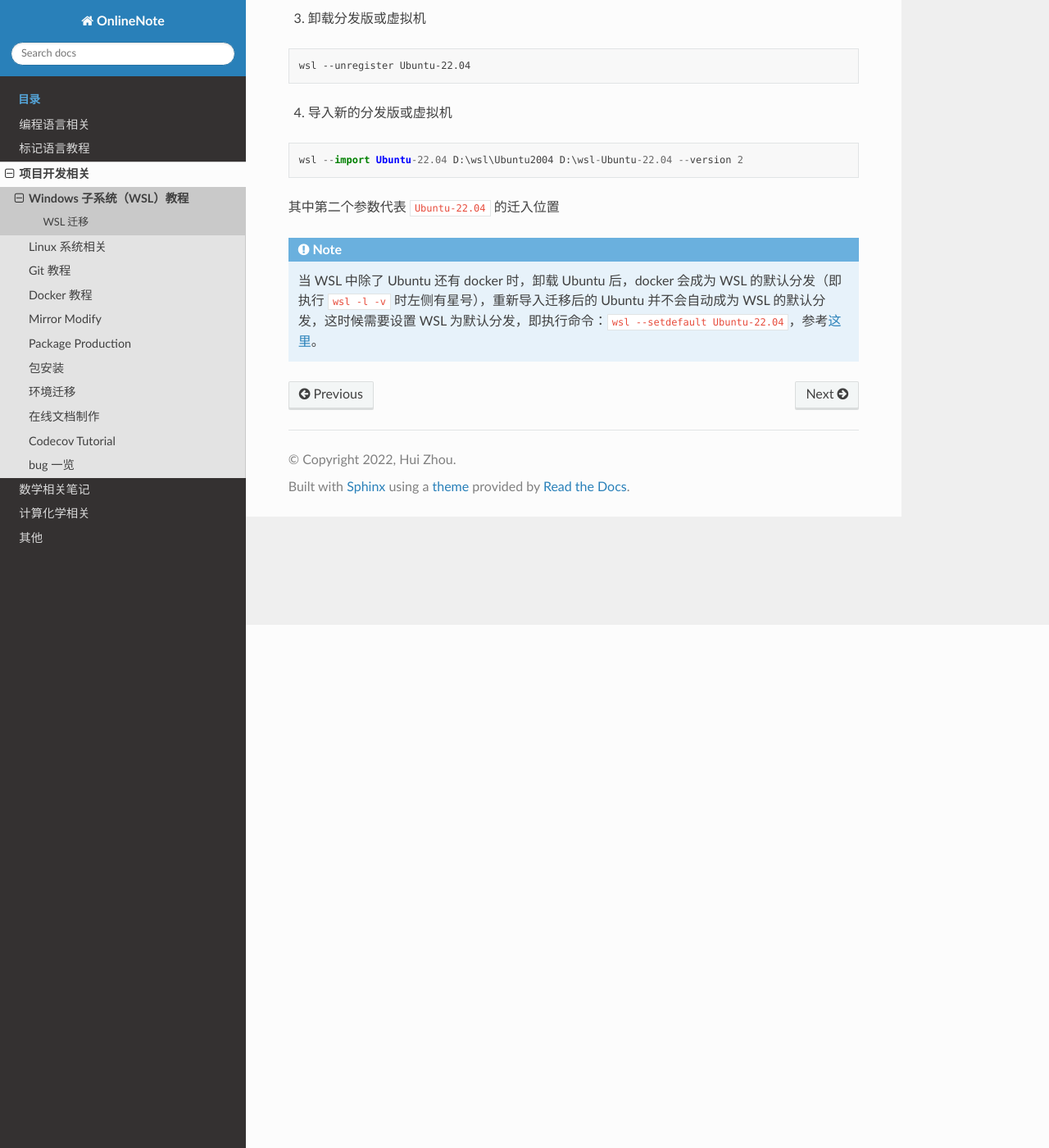
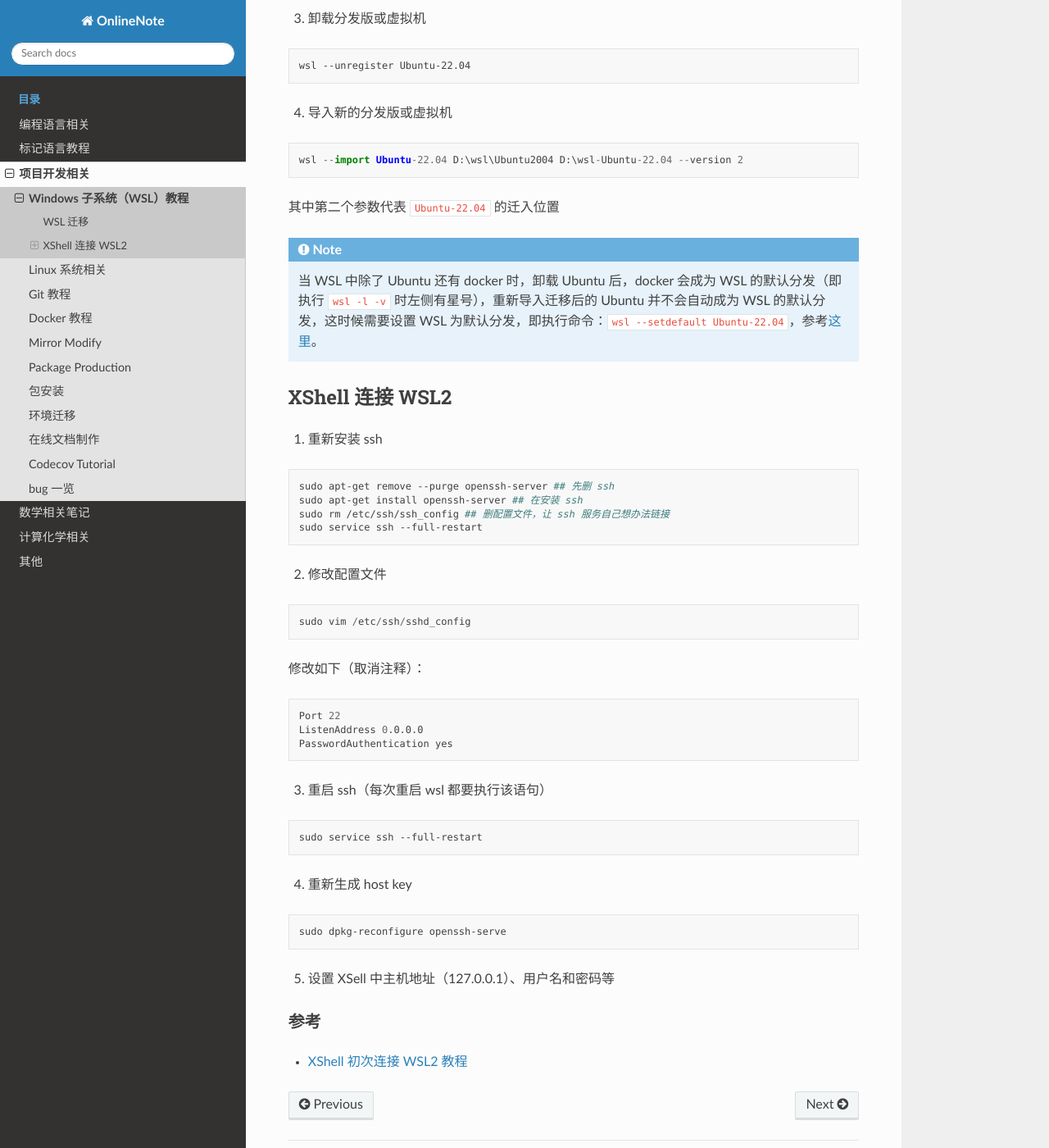
Before and after one commit to Rasic2/CodeNote, a Sphinx documentation site: the page built from docs/source/development/wsl.md, in a window 1280 px wide and 1400 px high, scrolled down 638 px. Shown: the whole window at 82% size. Built offline with Sphinx 7.4.7 and the Read the Docs theme 2.0.0, drawn with Linux system fonts in a browser that asks for light colours.

Commit message:
add  in wsl.md

````diff
--- a/docs/source/development/wsl.md
+++ b/docs/source/development/wsl.md
@@ -37,3 +37,46 @@ wsl --import Ubuntu-22.04 D:\wsl\Ubuntu2004 D:\wsl-Ubuntu-22.04 --version 2
 :::{note}
 当 WSL 中除了 Ubuntu 还有 docker 时，卸载 Ubuntu 后，docker 会成为 WSL 的默认分发（即执行 `wsl -l -v` 时左侧有星号），重新导入迁移后的 Ubuntu 并不会自动成为 WSL 的默认分发，这时候需要设置 WSL 为默认分发，即执行命令：`wsl --setdefault Ubuntu-22.04`，参考[这里](https://zhuanlan.zhihu.com/p/337361570)。
 :::
+
+## XShell 连接 WSL2
+
+1. 重新安装 ssh
+
+```bash
+sudo apt-get remove --purge openssh-server ## 先删 ssh
+sudo apt-get install openssh-server ## 在安装 ssh
+sudo rm /etc/ssh/ssh_config ## 删配置文件，让 ssh 服务自己想办法链接
+sudo service ssh --full-restart
+```
+
+2. 修改配置文件
+
+```
+sudo vim /etc/ssh/sshd_config
+```
+
+修改如下（取消注释）：
+
+```bash
+Port 22
+ListenAddress 0.0.0.0
+PasswordAuthentication yes
+```
+
+3. 重启 ssh（每次重启 wsl 都要执行该语句）
+
+```bash
+sudo service ssh --full-restart
+```
+
+4. 重新生成 host key
+
+```bash
+sudo dpkg-reconfigure openssh-serve
+```
+
+5. 设置 XSell 中主机地址（127.0.0.1）、用户名和密码等
+
+### 参考
+
+- [XShell 初次连接 WSL2 教程](https://blog.csdn.net/qq_42437577/article/details/110664557)
````
